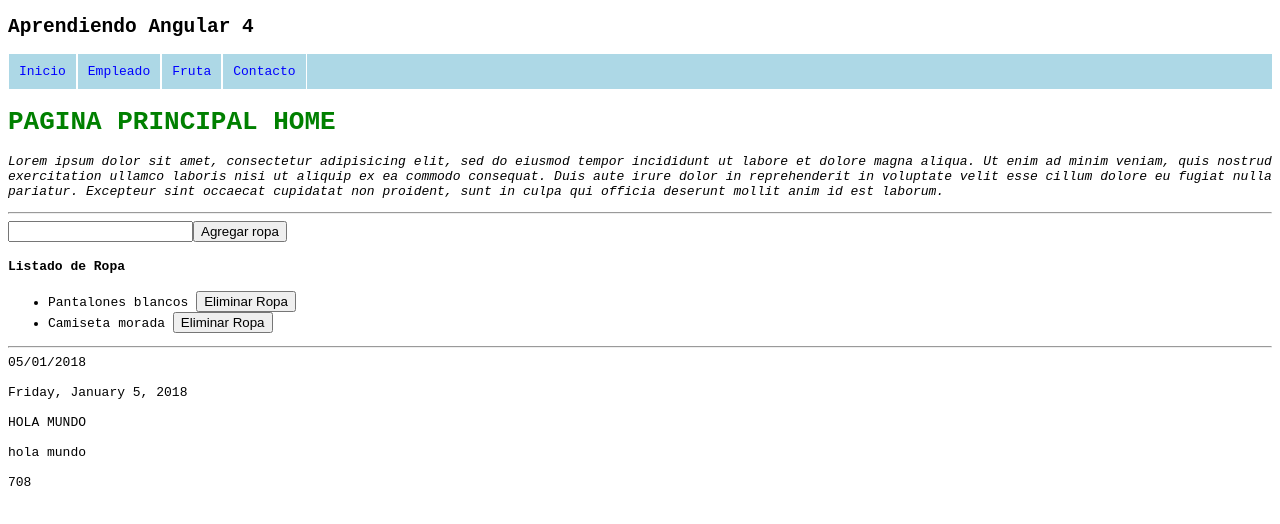
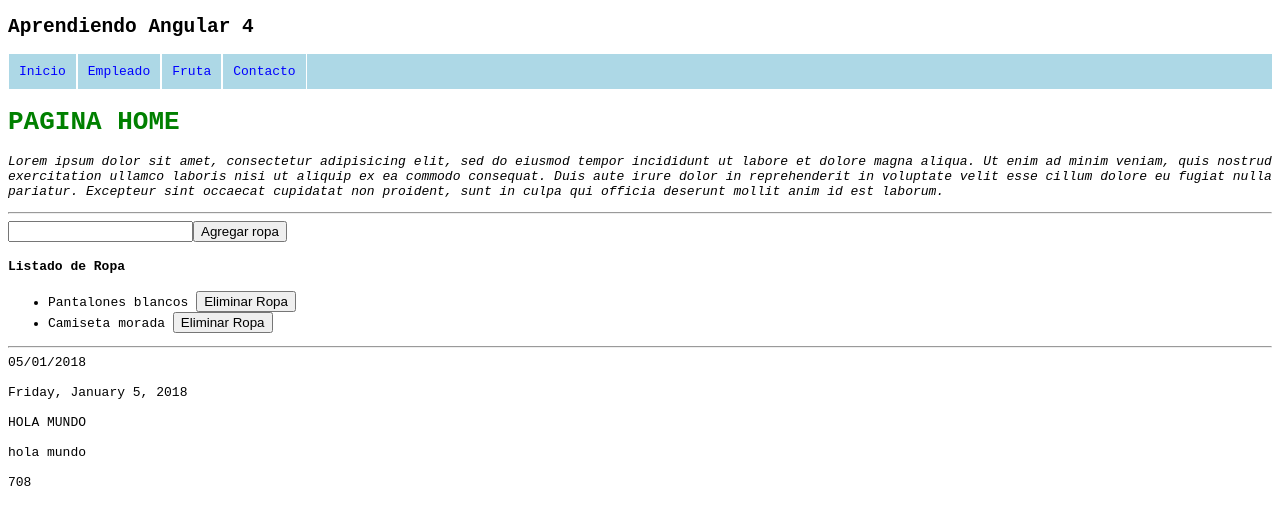
Before and after one commit to wilmarpulido91/curso-angular-cli, an Angular app: page / in a window 1280 px wide. Shown: the top 524 px of the page. Built offline with nearby package versions, Linux system fonts and the light colour scheme.

Commit message:
probando ramas - 3

```diff
--- a/src/app/home/home.component.ts
+++ b/src/app/home/home.component.ts
@@ -19,7 +19,7 @@ export class HomeComponent {
   constructor(
   	private _ropaService: RopaService
   ){
-    this.titulo_home = "PAGINA PRINCIPAL HOME";
+    this.titulo_home = "PAGINA HOME";
     this.fecha = new Date();
     this.texto_transform = "HoLa MunDo";
     this.numero_multiplica = 354;
```
